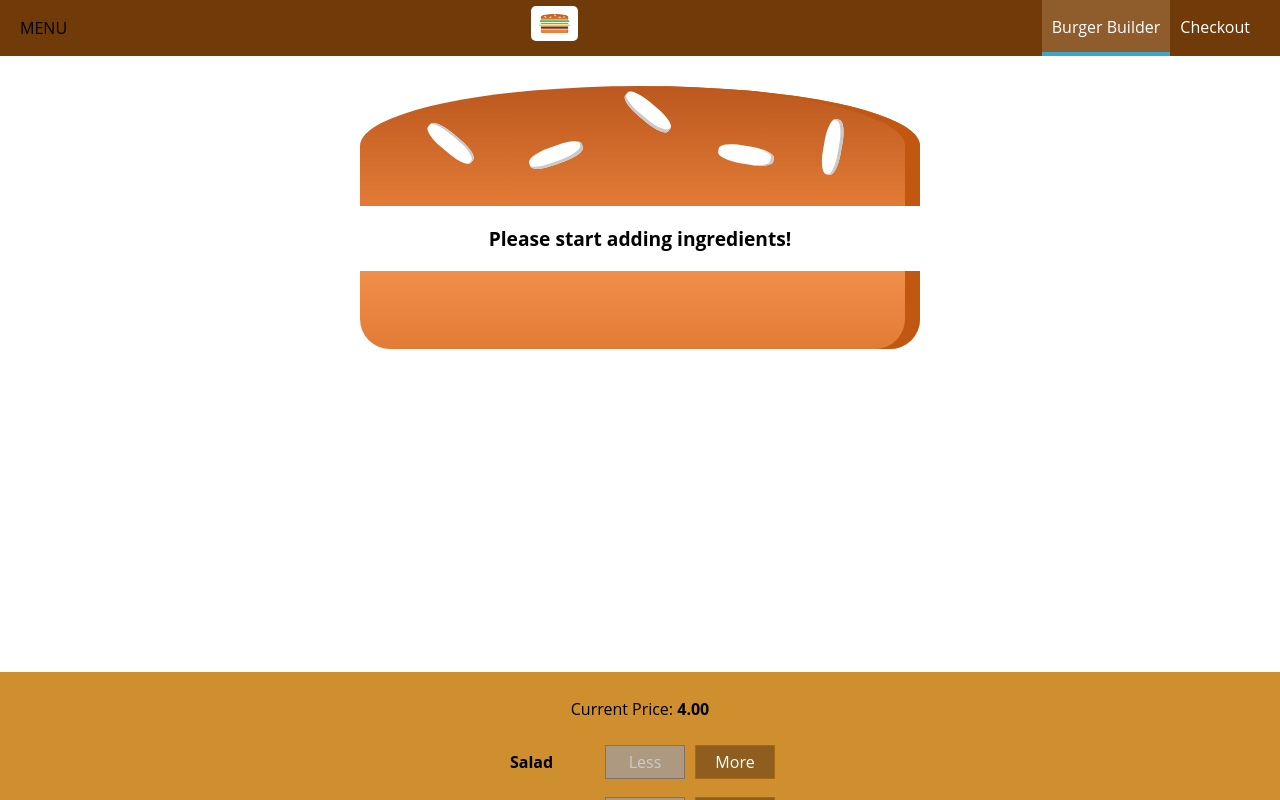
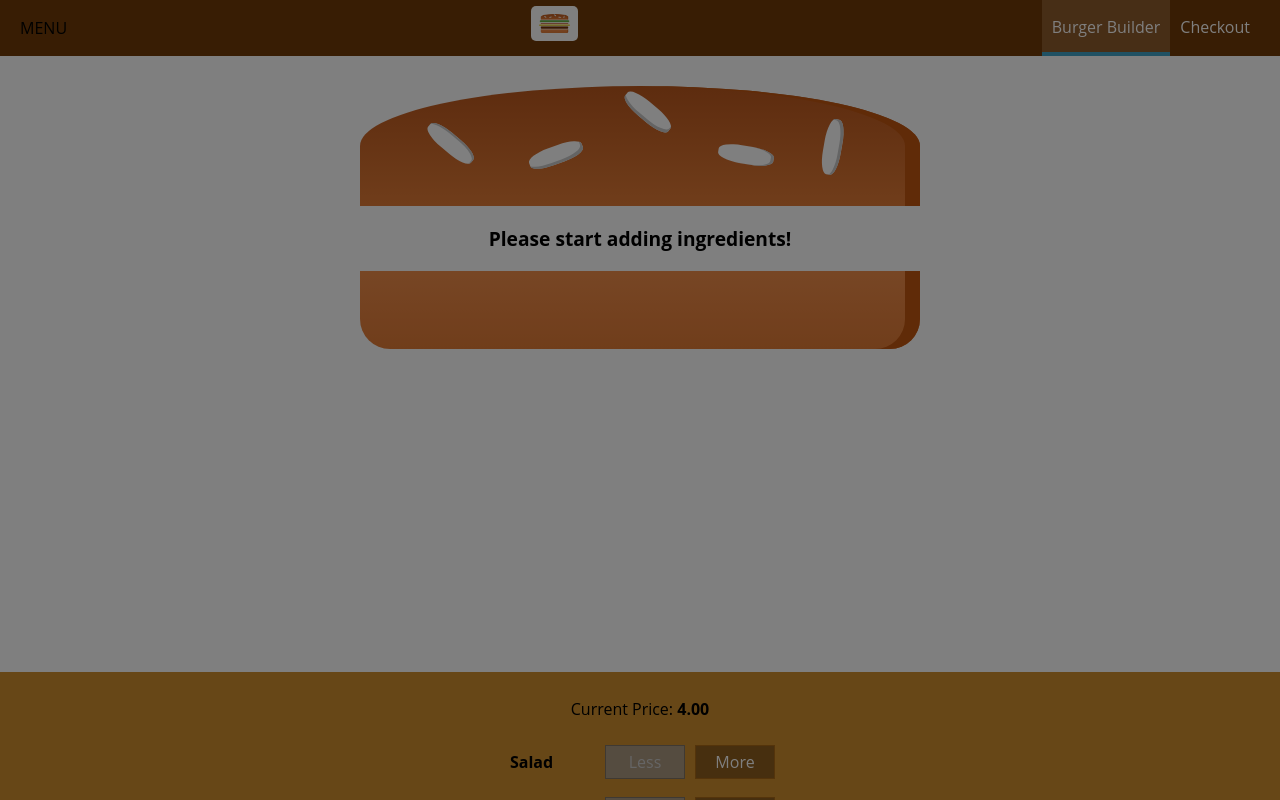
Before and after one commit to webalation/burger-builder, a React (Create React App) app: page / in a window 1280 px wide. Shown: the top 800 px of the page. Built offline with nearby package versions, Linux system fonts and the light colour scheme; the HTML template or start-up script is replaced by a standard one.

Commit message:
Reused backdrop

```diff
--- a/src/components/Layout/Layout.js
+++ b/src/components/Layout/Layout.js
@@ -1,14 +1,29 @@
-import React from "react";
+import React, { Component } from "react";
 import Toolbar from "../Navigation/Toolbar/Toolbar";
 import SideDrawer from "../Navigation/SideDrawer/SideDrawer";
 import classes from "./Layout.module.css";
 
-const layout = (props) => (
-  <React.Fragment>
-    <Toolbar />
-    <SideDrawer />
-    <main className={classes.Content}>{props.children}</main>
-  </React.Fragment>
-);
+class Layout extends Component {
+  state = {
+    showSideDrawer: true,
+  };
 
-export default layout;
+  sideDrawerClosedHandler = () => {
+    this.setState({ showSideDrawer: false });
+  };
+
+  render() {
+    return (
+      <React.Fragment>
+        <Toolbar />
+        <SideDrawer
+          open={this.state.showSideDrawer}
+          closed={this.sideDrawerClosedHandler}
+        />
+        <main className={classes.Content}>{this.props.children}</main>
+      </React.Fragment>
+    );
+  }
+}
+
+export default Layout;
--- a/src/components/Navigation/SideDrawer/SideDrawer.js
+++ b/src/components/Navigation/SideDrawer/SideDrawer.js
@@ -1,11 +1,18 @@
 import React from "react";
 import Logo from "../../Logo/Logo";
 import NavigationItems from "../NavigationItems/NavigationItems";
+import Backdrop from "../../UI/Backdrop/Backdrop";
 import classes from "./SideDrawer.module.css";
 
 const sideDrawer = (props) => {
+  let attachedClasses = [classes.SideDrawer, classes.Close];
+  if (props.open) {
+    attachedClasses = [classes.SideDrawer, classes.Open];
+  }
   return (
-    <div className={classes.SideDrawer}>
+    <React.Fragment>
+      <Backdrop show={props.open} clicked={props.closed} />
+      <div className={attachedClasses.join(" ")}>
         <div className={classes.Logo}>
           <Logo />
         </div>
@@ -13,6 +20,7 @@
           <NavigationItems />
         </nav>
       </div>
+    </React.Fragment>
   );
 };
 
```
Lines whose indentation alone changed are shown as unchanged.
